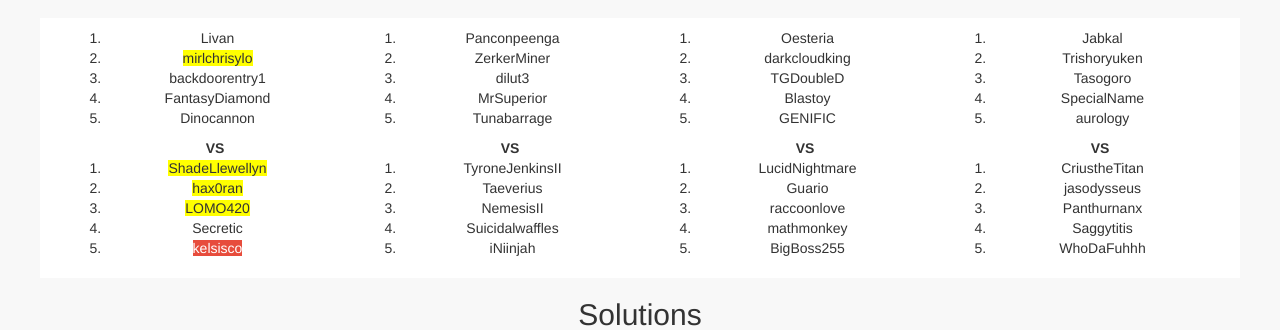
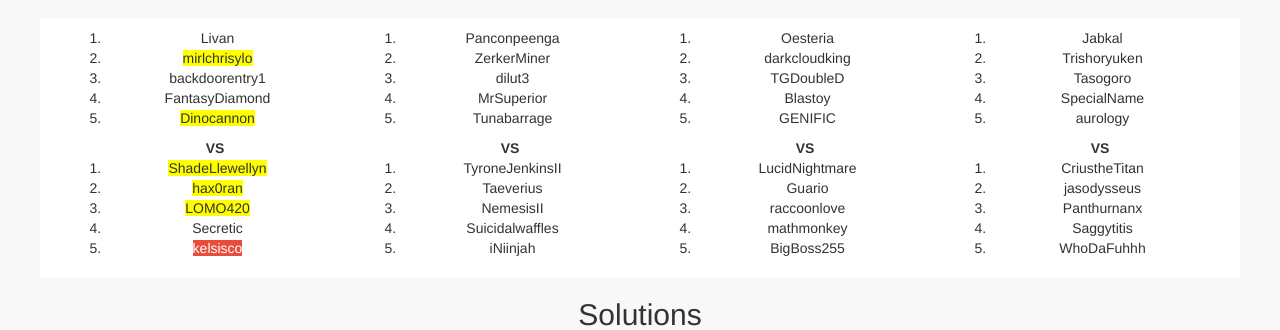
Before and after one commit to gioperalto/panthers-rift, a PHP site: page / in a window 1280 px wide. Shown: the part 1729-2059 px from the top of the page. Run offline with PHP 8.4, Linux system fonts and the light colour scheme; data that the repository does not hold is empty; a stand-in replaces the project's code that opens the database connection.

Commit message:
info changed again

```diff
--- a/index.php
+++ b/index.php
@@ -486,7 +486,7 @@
 								<li><span class="glow">mirlchrisylo</span></li>
 								<li>backdoorentry1</li>
 								<li>FantasyDiamond</li>
-								<li>Dinocannon</li>
+								<li><span class="glow">Dinocannon</span></li>
 							</ol>
 							<div class="push-right power">VS</div>
 							<ol>
```
